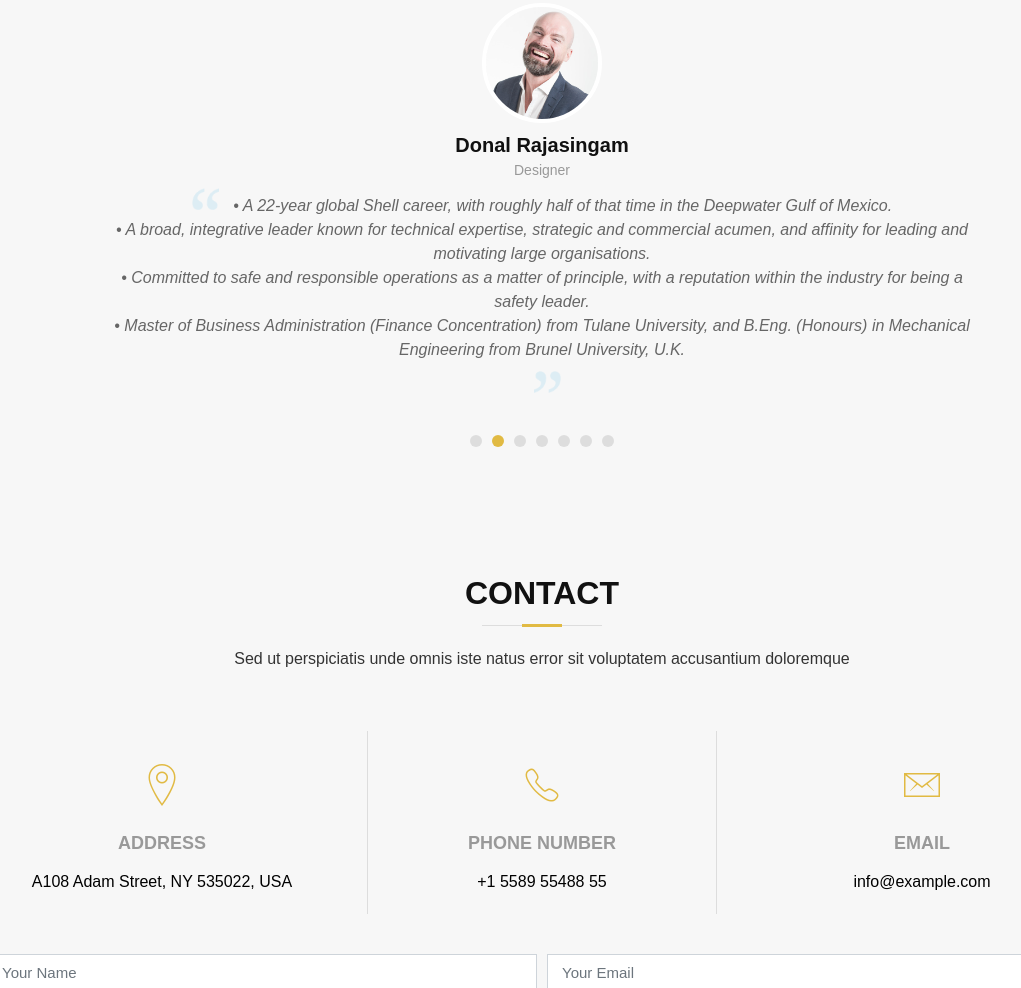
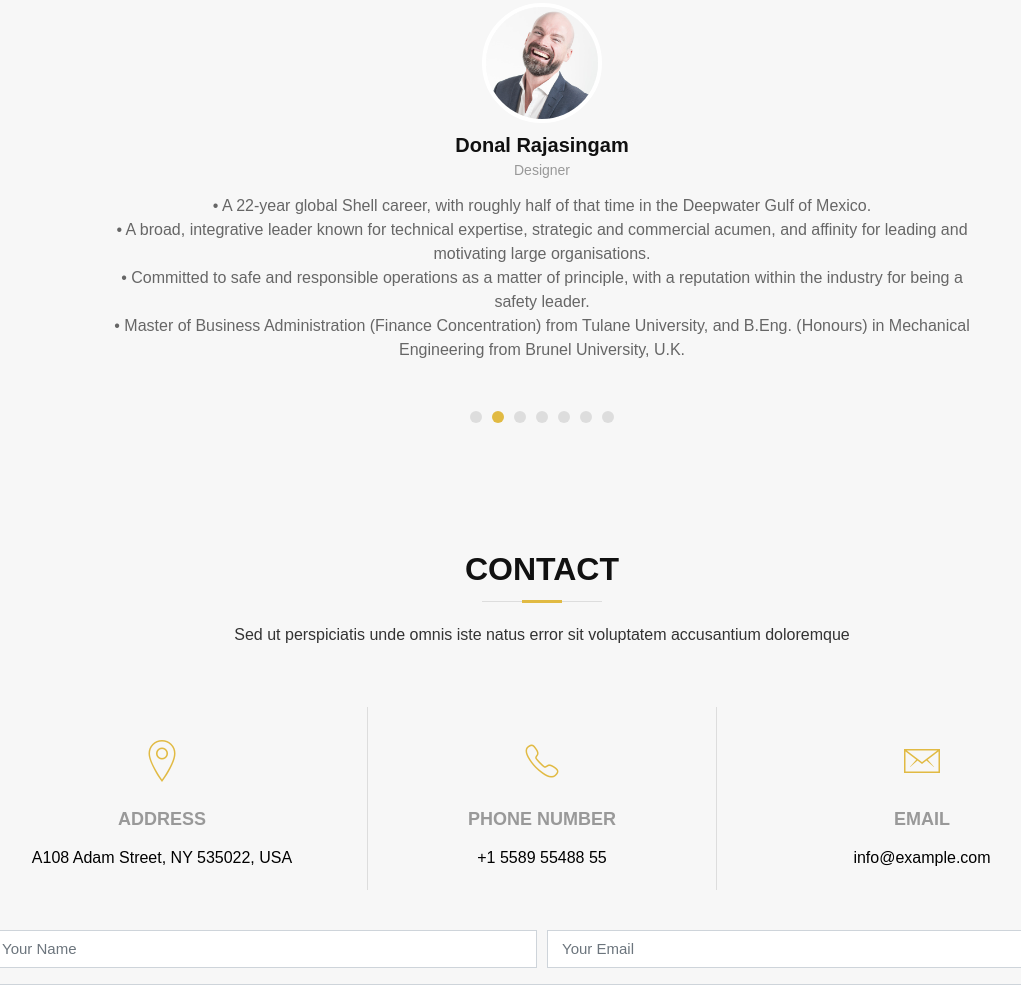
Before and after one commit to yoowebdev/NovaraEnergy, a plain HTML site: page NovaraEnergy.html in a window 1280 px wide. Shown: the part 1964-2952 px from the top of the page, without its empty margins (98-1119 px from the left). Drawn offline with Linux system fonts and the light colour scheme; files whose address does not match are found by name.

Commit message:
updated members section

```diff
--- a/NovaraEnergy.html
+++ b/NovaraEnergy.html
@@ -226,7 +226,6 @@
               <h3>Brian C. Reinsborough</h3>
               <h4>Ceo &amp; Founder</h4>
               <p>
-                <img src="img/quote-sign-left.png" class="quote-sign-left" alt="">
                 •	Industry recognized leader in Deepwater with over 20 years of GoM focused experience.<br>
                 •	Experience with majors and through multiple generations of play evolution.<br>
                 •	Developed initial business plans and executed two Deepwater businesses into industry recognized programs.<br>
@@ -234,8 +233,6 @@
                 •	EY Entrepreneur of the Year National finalist, 2014.<br>
                 •	Discovered over 2.4 bboe  throughout career.<br>
                 •	Drilled 36 Deepwater wells in all play types in the GoM, resulting in a 50% success rate.<br>
-
-                <img src="img/quote-sign-right.png" class="quote-sign-right" alt="">
               </p>
             </div>
 
@@ -244,13 +241,13 @@
               <h3>Donal Rajasingam</h3>
               <h4>Designer</h4>
               <p>
-                <img src="img/quote-sign-left.png" class="quote-sign-left" alt="">
+
                 •	A 22-year global Shell career, with roughly half of that time in the Deepwater Gulf of Mexico.<br>
                 •	A broad, integrative leader known for technical expertise, strategic and commercial acumen, and affinity for leading and motivating large organisations.<br>
                 •	Committed to safe and responsible operations as a matter of principle, with a reputation within the industry for being a safety leader.<br>
                 •	Master of Business Administration (Finance Concentration) from Tulane University, and B.Eng. (Honours) in Mechanical Engineering from Brunel University, U.K.<br>
 
-                <img src="img/quote-sign-right.png" class="quote-sign-right" alt="">
+
               </p>
             </div>
 
@@ -259,12 +256,12 @@
               <h3>John Mulbrecht</h3>
               <h4>Store Owner</h4>
               <p>
-                <img src="img/quote-sign-left.png" class="quote-sign-left" alt="">
+
                 •	John has been involved in the energy industry for 25 years, and has been responsible for marketing, originating and structuring energy transactions in industry, investment banking and private equity<br>
                 •	Finance-oriented, highly analytical professional with extensive energy transactional experience, excellent commercial instinct and strategic insight in the energy industry<br>
                 •	John completed the Corporate Finance Program at London Business School, has an MBA from University of St. Thomas (Houston) and a BBA in both Accounting and Finance with Honors from University of Houston.<br>
 
-                <img src="img/quote-sign-right.png" class="quote-sign-right" alt="">
+
               </p>
             </div>
 
@@ -273,7 +270,7 @@
               <h3>Pete Slaiby</h3>
               <h4>Freelancer</h4>
               <p>
-                <img src="img/quote-sign-left.png" class="quote-sign-left" alt="">
+
                 •	A 37-year global career with Shell that covered all aspects of the Upstream business.<br>
                 •	Delivery and cost focused, meeting production and safety targets<br>
                 •	Reputation for finding solutions and delivering under difficult conditions<br>
@@ -282,7 +279,7 @@
                 •	Managing across cultures with long term expatriate assignments in the Middle East, South America, Africa, Europe and Asia<br>
                 •	Degree in Mechanical Engineering from Vanderbilt University<br>
 
-                <img src="img/quote-sign-right.png" class="quote-sign-right" alt="">
+
               </p>
             </div>
 
@@ -291,7 +288,7 @@
               <h3>Ernst den Hartigh</h3>
               <h4>Entrepreneur</h4>
               <p>
-                <img src="img/quote-sign-left.png" class="quote-sign-left" alt="">
+
                 •	Ernst worked 27 years with Shell E&P, 6  years with BG Group, and the  last year as Senior Industry Associate  for ERM, advising clients on Operational Risk.<br>
                 •	Resourceful, people focussed Senior Oil and Gas Business leader with extensive achievements in creating high value by motivating and steering organizations<br>
                 •	Authentic leader with hands-on approach and broad E&P experience set<br>
@@ -299,7 +296,7 @@
                 •	A positive reputation to challenge the norm and focus on fit-for-purpose solutions.<br>
                 •	Ernst has a Master in Science – Mechanical Engineering from Twente University, Enschede, the Netherlands.<br>
 
-                <img src="img/quote-sign-right.png" class="quote-sign-right" alt="">
+
               </p>
             </div>
 
@@ -308,13 +305,13 @@
               <h3>Phillip Dallas</h3>
               <h4>Entrepreneur</h4>
               <p>
-                <img src="img/quote-sign-left.png" class="quote-sign-left" alt="">
+
                 •	Philip worked 3 years with Phillips Petroleum Company, 22  years with Sohio/Standard Oil/BP/BP Amoco/BP, 6 years with Nexen Petroleum USA, and the last 7 years with Venari Resources<br>
                 •	Reputation as a detail-oriented, energetic and responsible person.  Many years working in multi.disciplinary teams.<br>
                 •	Emphasis in Reservoir Engineering and Property Evaluation<br>
                 •	Bachelor of Science degree in Petroleum Engineering from Montana College of Mineral Science and Technology.<br>
 
-                <img src="img/quote-sign-right.png" class="quote-sign-right" alt="">
+
               </p>
             </div>
 
@@ -323,14 +320,14 @@
               <h3>Steven Lee</h3>
               <h4>Entrepreneur</h4>
               <p>
-                <img src="img/quote-sign-left.png" class="quote-sign-left" alt="">
+
                 •	Steve has been supported the offshore oil & gas industry for that past 7 years as the Director of IT for Venari Resources. Over 10 years of onshore exploration support<br>
                 •	Known for building out high performance environments centered around geoscience analysis.<br>
                 •	Significant experience in virtualized environments, and virtualized graphics processing.<br>
                 •	Passionate about collaboration, video conferencing and remote integration. <br>
                 •	Reputation for solving any issue with an emphasis on a sustainable business solution.<br>
 
-                <img src="img/quote-sign-right.png" class="quote-sign-right" alt="">
+
               </p>
             </div>
 
--- a/css/style.css
+++ b/css/style.css
@@ -1137,23 +1137,9 @@ body.mobile-nav-active #mobile-nav-toggle {
   margin: 0 0 15px 0;
 }
 
-#testimonials .testimonial-item .quote-sign-left {
-  margin-top: -15px;
-  padding-right: 10px;
-  display: inline-block;
-  width: 37px;
-}
-
-#testimonials .testimonial-item .quote-sign-right {
-  margin-bottom: -15px;
-  padding-left: 10px;
-  display: inline-block;
-  max-width: 100%;
-  width: 37px;
-}
-
 #testimonials .testimonial-item p {
-  font-style: italic;
+  font-family: -apple-system, BlinkMacSystemFont, 'Segoe UI', Roboto, Oxygen, Ubuntu, Cantarell, 'Open Sans', 'Helvetica Neue', sans-serif
+  font-style: bold;
   margin: 0 auto 15px auto;
 }
 
```
